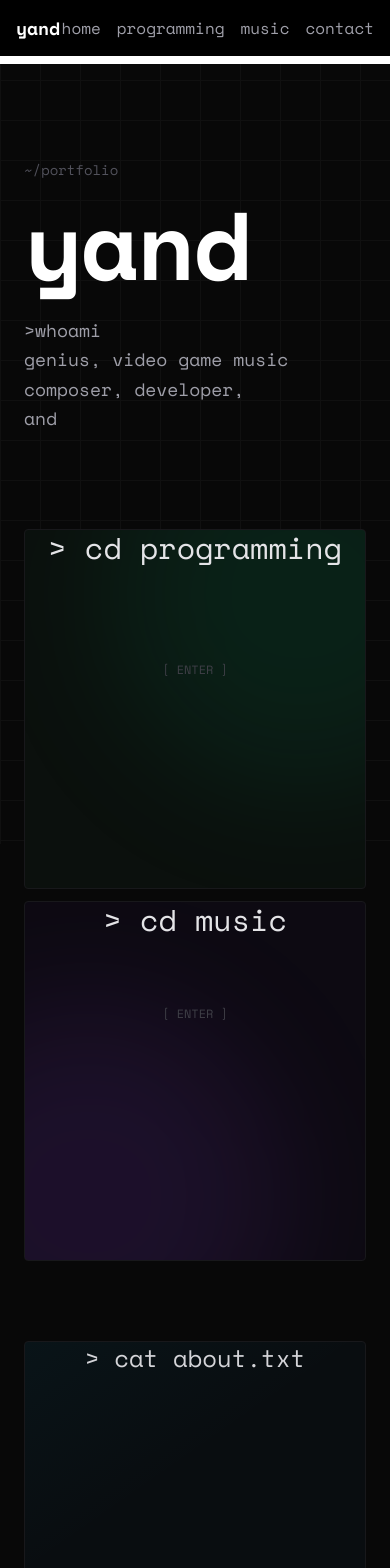
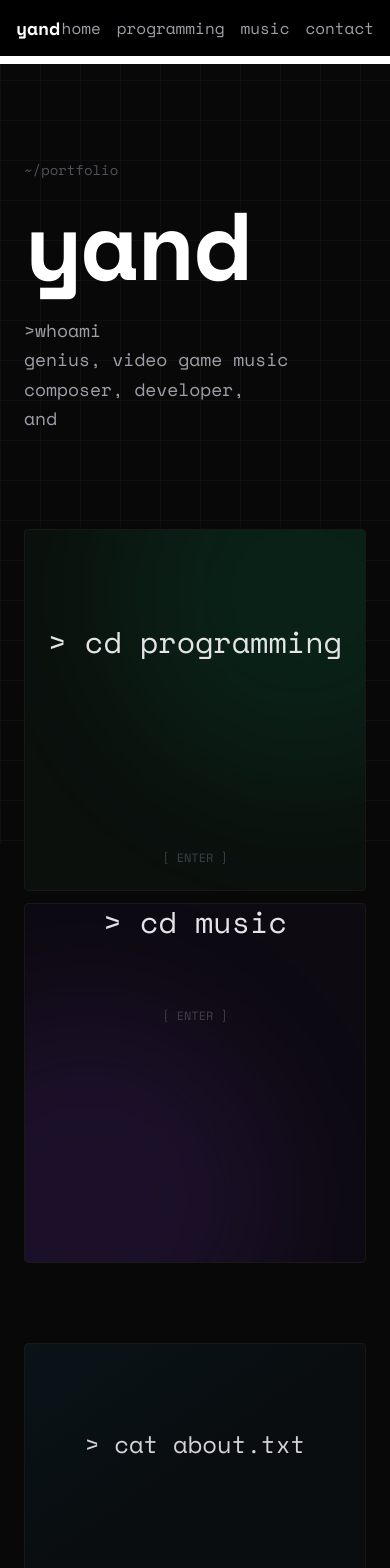
Before and after one commit to YandDev/yand-portfolio, a Next.js app: page / in a window 390 px wide. Shown: the top 1568 px of the page. Built offline with nearby package versions, Linux system fonts and the light colour scheme.

Commit message:
Mobile formatting adjustment

```diff
--- a/src/app/page.tsx
+++ b/src/app/page.tsx
@@ -131,7 +131,7 @@
                 "
               />
 
-              <div className="relative h-full flex flex-col justify-center items-center">
+              <div className="relative min-h-[360px] h-full flex flex-col justify-center items-center">
 
                 <span
                   className="
@@ -325,7 +325,7 @@
                 "
               />
 
-              <div className="relative h-full flex flex-col items-center justify-center">
+              <div className="relative min-h-[240px] h-full flex flex-col items-center justify-center">
 
                 <span
                   className="
```
